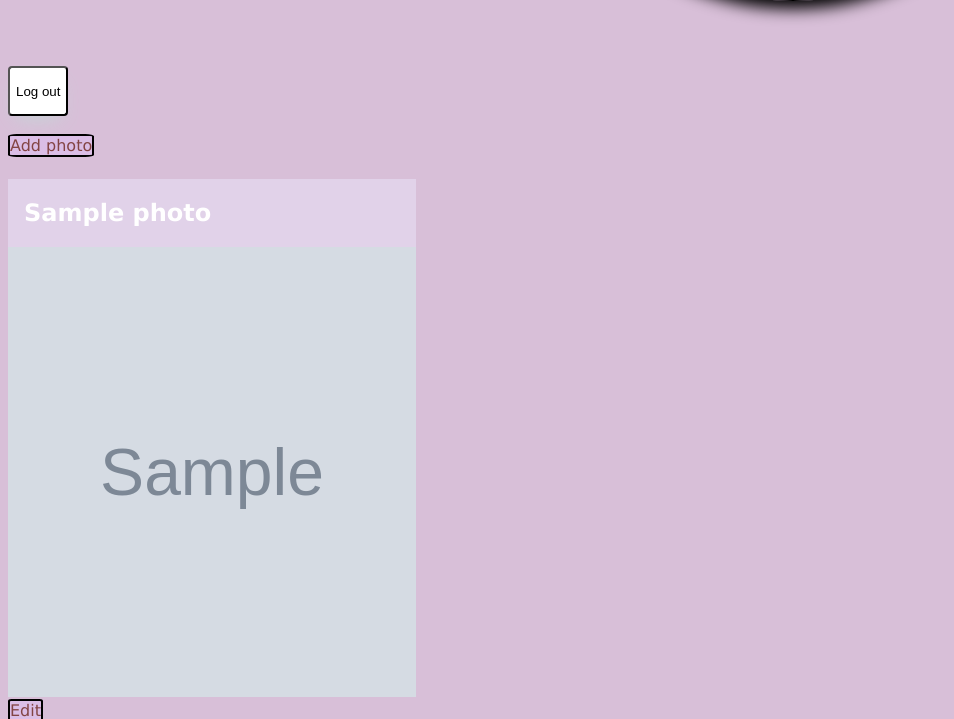
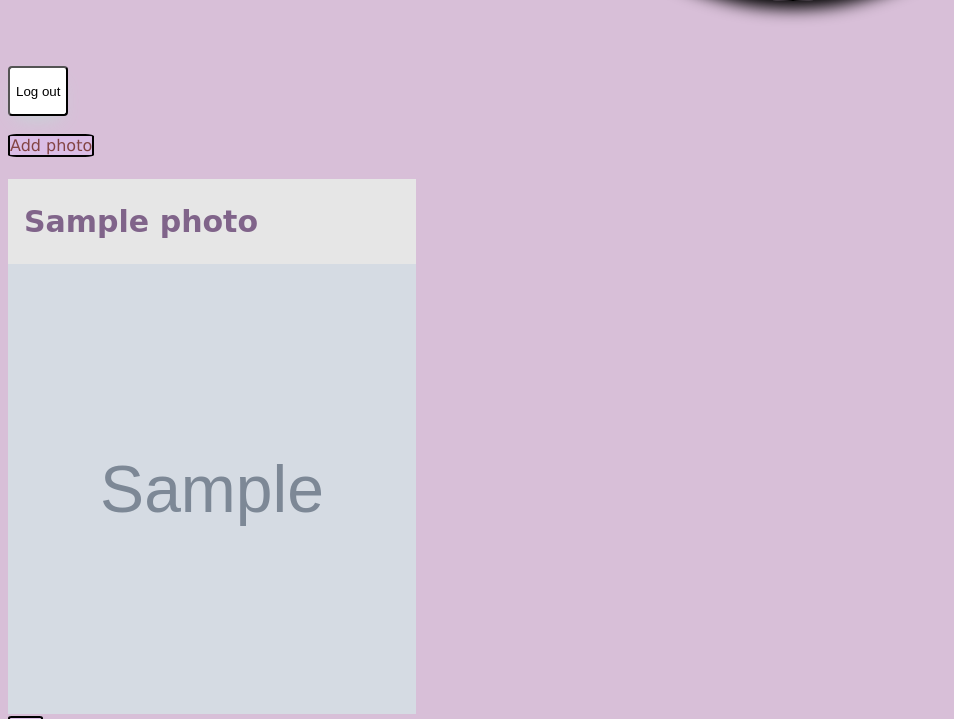
Before and after one commit to Seema987/purple-world, a Flask app: page /photos/ in a window 1280 px wide. Shown: the part 1183-1902 px from the top of the page, without its empty margins (0-954 px from the left). Run offline with Flask 3, Linux system fonts and the light colour scheme; the visitor is signed in with stand-in values (Sample User, id 1); grey boxes marked "Sample" are stand-in pictures; a database or web service that is not in the repository returns one stand-in record (values such as "Sample title"); some libraries are stand-ins or nearby versions; grey boxes are pictures that could not be loaded.

Commit message:
CSS updated

```diff
--- a/static/style.css
+++ b/static/style.css
@@ -40,9 +40,12 @@ button {
   display: flex;
   align-items: center;
   justify-content: space-between;
-  background-color: #e1d2e9;
+  background-color: #e6e6e6;
   padding: 0 1rem;
-  color: white;
+  color: rgb(128, 100, 138);font-family: cursive;
+  font-weight: bold;
+  font-size: 20px;
+  text-align: center;
 }
 
 h1 {
@@ -223,9 +226,3 @@ margin-left: 0;
   padding-bottom: 25px;
   box-shadow: 0 8px 16px rgba(0,0,0,.8);
 }
-
-.gif::before{
-  background-image: url(https://media.tenor.com/R0YRjCreZnYAAAAM/100.gif);
-  background-size: cover;
-  display:block;
-}
```
